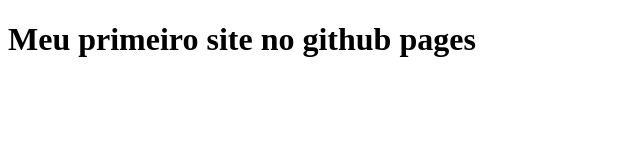
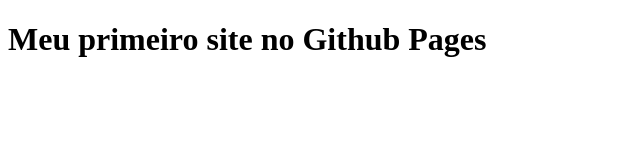
Before and after one commit to ThallesLucas/atividade3_github, a plain HTML site: page index.html in a window 1280 px wide. Shown: the whole page, without its empty margins (0-640 px from the left). Drawn offline with Linux system fonts and the light colour scheme.

Commit message:
Update index.html

```diff
--- a/index.html
+++ b/index.html
@@ -6,7 +6,7 @@
     </head>
     <body>
         <h1>
-            Meu primeiro site no github pages
+            Meu primeiro site no Github Pages
         </h1>
     </body>
 </html>
```
